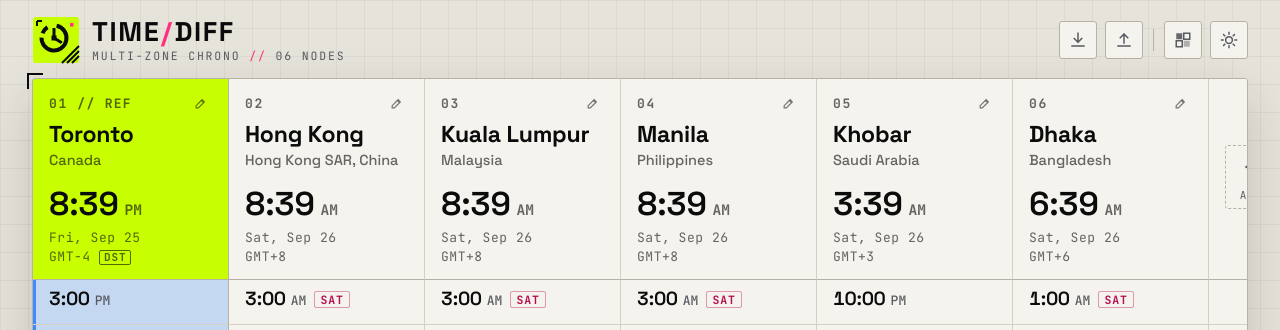
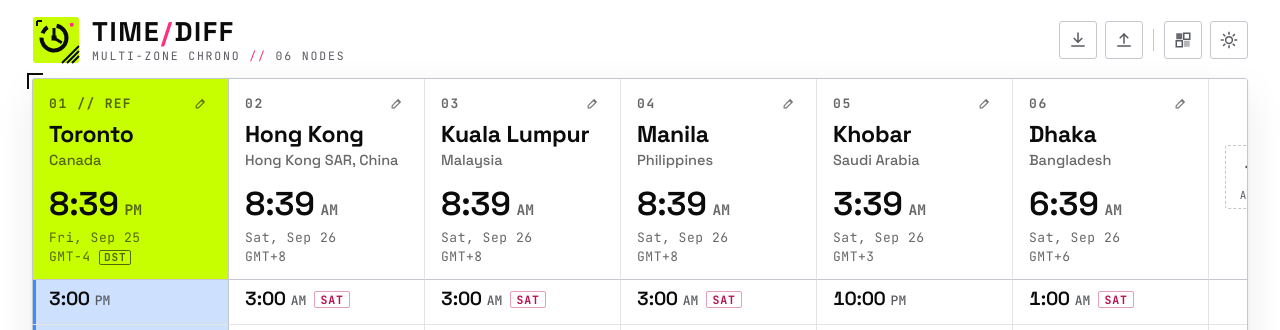
Before and after one commit to Jmete/timediff, a plain HTML site: page index.html in a window 1280 px wide. Both pictures are taken after a click on the button 1229 px from the left and 40 px from the top of the page. Shown: the top 330 px of the page. Drawn offline with Linux system fonts and the light colour scheme.

Commit message:
Updated light mode and made minor style adjustments

```diff
--- a/styles.css
+++ b/styles.css
@@ -40,12 +40,12 @@
 }
 
 [data-theme="light"] {
-  --bg: #e6e3db;
-  --grid-line: rgba(0, 0, 0, 0.045);
-  --surface: #f5f3ee;
-  --surface-2: #ebe8e0;
-  --line: #d4d0c6;
-  --line-strong: #b6b2a8;
+  --bg: #ffffff;
+  --grid-line: transparent;
+  --surface: #ffffff;
+  --surface-2: #f3f4f6;
+  --line: #e2e4e8;
+  --line-strong: #c4c7cd;
   --text: #0b0b0c;
   --muted: #595b62;
   --faint: #8e8f96;
@@ -57,7 +57,7 @@
   --tint: 26%;
   --ahead: #d6125c;
   --behind: #0077a3;
-  --shadow: 0 20px 50px rgba(40, 36, 20, 0.18);
+  --shadow: 0 1px 3px rgba(0, 0, 0, 0.06), 0 16px 40px rgba(0, 0, 0, 0.08);
 }
 
 * { box-sizing: border-box; }
```
